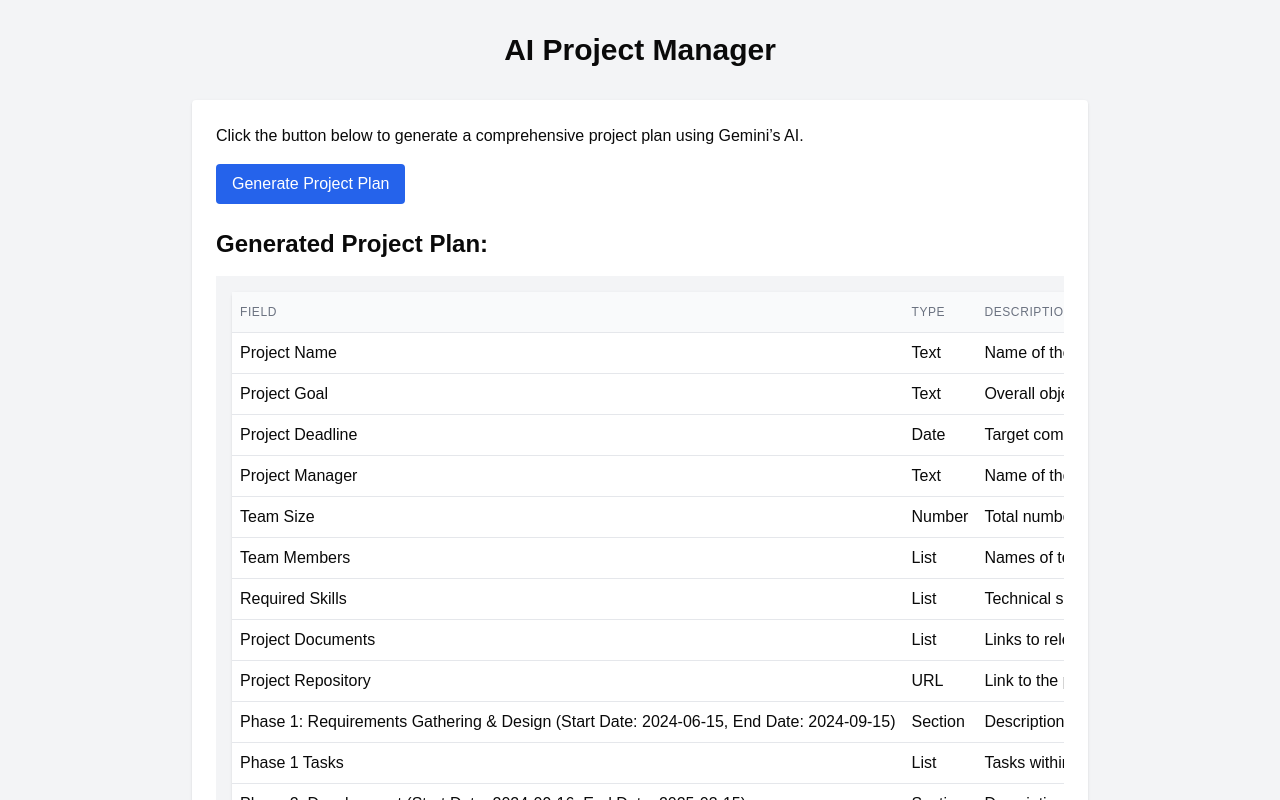
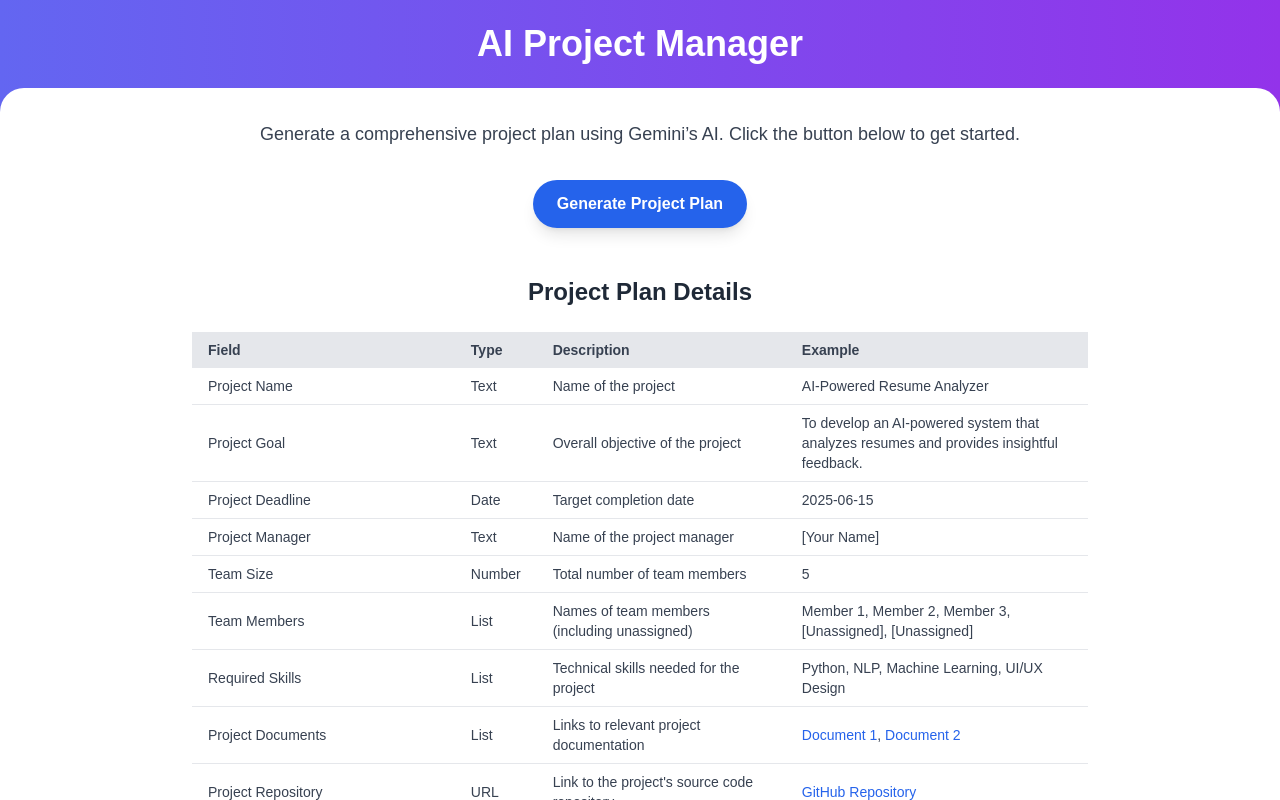
Before and after one commit to deepak9285/Internify, a Next.js app: page /projects/joinProjectTeam/chat in a window 1280 px wide. Both pictures are taken after a click on the button "Generate Project Plan". Shown: the top 800 px of the page. Built offline with nearby package versions, Linux system fonts and the light colour scheme; no server answers.

Commit message:
Add new functionality to improve application performance

```diff
--- a/src/app/projects/joinProjectTeam/chat/page.js
+++ b/src/app/projects/joinProjectTeam/chat/page.js
@@ -64,7 +64,7 @@ export default function AIProjectManager() {
     setLoading(true);
     setResponse(null);
 
-    // Example: map tasks (using task title from tempData)
+    // Map tasks (using task title from tempData)
     const taskDescriptions = tempData.project.tasks
       .map(() => tempData.task.task)
       .join(", ");
@@ -89,218 +89,216 @@ export default function AIProjectManager() {
   };
 
   return (
-    <div className="min-h-screen bg-gray-100 p-8 space-y-8">
-      <h1 className="text-3xl font-bold text-center">AI Project Manager</h1>
+    <div className="min-h-screen w-full bg-gradient-to-r from-indigo-500 to-purple-600 flex flex-col">
+      {/* Header */}
+      <header className="w-full py-6 text-center">
+        <h1 className="text-4xl font-extrabold text-white">
+          AI Project Manager
+        </h1>
+      </header>
 
-      {/* AI Generated Project Plan Section */}
-      <div className="max-w-4xl mx-auto bg-white p-6 rounded shadow">
-        <p className="mb-4">
-          Click the button below to generate a comprehensive project plan using Gemini’s AI.
+      {/* Main Content */}
+      <main className="flex-grow bg-white rounded-t-3xl p-8 shadow-lg">
+        <div className="max-w-4xl mx-auto">
+          <p className="mb-8 text-center text-lg text-gray-700">
+            Generate a comprehensive project plan using Gemini’s AI.
+            Click the button below to get started.
           </p>
+          <div className="flex justify-center">
             <button
               onClick={generateProjectPlan}
-          className="px-4 py-2 bg-blue-600 text-white rounded hover:bg-blue-700 transition-colors"
+              className="flex items-center space-x-2 px-6 py-3 bg-blue-600 text-white font-semibold rounded-full shadow-lg hover:bg-blue-700 transition duration-300"
               disabled={loading}
             >
-          {loading ? "Generating..." : "Generate Project Plan"}
+              {loading && (
+                <svg
+                  className="animate-spin h-5 w-5 text-white"
+                  xmlns="http://www.w3.org/2000/svg"
+                  fill="none"
+                  viewBox="0 0 24 24"
+                >
+                  <circle
+                    className="opacity-25"
+                    cx="12"
+                    cy="12"
+                    r="10"
+                    stroke="currentColor"
+                    strokeWidth="4"
+                  ></circle>
+                  <path
+                    className="opacity-75"
+                    fill="currentColor"
+                    d="M4 12a8 8 0 018-8V0C5.373 0 0 5.373 0 12h4z"
+                  ></path>
+                </svg>
+              )}
+              <span>{loading ? "Generating..." : "Generate Project Plan"}</span>
             </button>
+          </div>
           {response && (
             <>
-            <div className="mt-6">
-              <h2 className="text-2xl font-semibold mb-4">Generated Project Plan:</h2>
-
+              <section className="mt-12">
+                <h2 className="text-2xl font-bold text-gray-800 text-center mb-6">
+                  Project Plan Details
+                </h2>
+                <ProjectPlanTable />
+              </section>
+              <section className="mt-12">
+                <h2 className="text-3xl font-bold text-center text-gray-800 mb-6">
+                  Generated Project Plan
+                </h2>
+                <div className="prose prose-lg max-w-none">
+                  <ReactMarkdown>{response}</ReactMarkdown>
                 </div>
-            {/* Only show the table once we have a response */}
-            <ProjectPlanTable />
+              </section>
             </>
           )}
         </div>
+      </main>
     </div>
   );
 }
 
 function ProjectPlanTable() {
   return (
-    <div className="overflow-x-auto p-4 bg-gray-100">
-      <table className="min-w-full divide-y divide-gray-200 bg-white shadow rounded">
-        <thead className="bg-gray-50">
+    <div className="overflow-x-auto">
+      <table className="min-w-full text-sm text-left text-gray-700">
+        <thead className="bg-gray-200">
           <tr>
-            <th className="px-2 py-3 text-left text-xs font-medium text-gray-500 uppercase tracking-wider">
-              Field
-            </th>
-            <th className="px-2 py-3 text-left text-xs font-medium text-gray-500 uppercase tracking-wider">
-              Type
-            </th>
-            <th className="px-2 py-3 text-left text-xs font-medium text-gray-500 uppercase tracking-wider">
-              Description
-            </th>
-            <th className="px-2 py-3 text-left text-xs font-medium text-gray-500 uppercase tracking-wider">
-              Example
-            </th>
+            <th className="px-4 py-2">Field</th>
+            <th className="px-4 py-2">Type</th>
+            <th className="px-4 py-2">Description</th>
+            <th className="px-4 py-2">Example</th>
           </tr>
         </thead>
-        <tbody className="divide-y divide-gray-200">
-          {/* Project Information */}
+        <tbody className="bg-white divide-y divide-gray-200">
           <tr>
-            <td className="px-2 py-2 whitespace-nowrap">Project Name</td>
-            <td className="px-2 py-2 whitespace-nowrap">Text</td>
-            <td className="px-2 py-2 whitespace-nowrap">Name of the project</td>
-            <td className="px-2 py-2 whitespace-nowrap">AI-Powered Resume Analyzer</td>
+            <td className="px-4 py-2">Project Name</td>
+            <td className="px-4 py-2">Text</td>
+            <td className="px-4 py-2">Name of the project</td>
+            <td className="px-4 py-2">AI-Powered Resume Analyzer</td>
           </tr>
           <tr>
-            <td className="px-2 py-2 whitespace-nowrap">Project Goal</td>
-            <td className="px-2 py-2 whitespace-nowrap">Text</td>
-            <td className="px-2 py-2 whitespace-nowrap">Overall objective of the project</td>
-            <td className="px-2 py-2 whitespace-nowrap">
-              To develop an AI-powered system that analyzes resumes and provides insightful feedback to improve candidate applications.
+            <td className="px-4 py-2">Project Goal</td>
+            <td className="px-4 py-2">Text</td>
+            <td className="px-4 py-2">Overall objective of the project</td>
+            <td className="px-4 py-2">
+              To develop an AI-powered system that analyzes resumes and provides insightful feedback.
             </td>
           </tr>
           <tr>
-            <td className="px-2 py-2 whitespace-nowrap">Project Deadline</td>
-            <td className="px-2 py-2 whitespace-nowrap">Date</td>
-            <td className="px-2 py-2 whitespace-nowrap">Target completion date</td>
-            <td className="px-2 py-2 whitespace-nowrap">2025-06-15</td>
+            <td className="px-4 py-2">Project Deadline</td>
+            <td className="px-4 py-2">Date</td>
+            <td className="px-4 py-2">Target completion date</td>
+            <td className="px-4 py-2">2025-06-15</td>
           </tr>
           <tr>
-            <td className="px-2 py-2 whitespace-nowrap">Project Manager</td>
-            <td className="px-2 py-2 whitespace-nowrap">Text</td>
-            <td className="px-2 py-2 whitespace-nowrap">Name of the project manager</td>
-            <td className="px-2 py-2 whitespace-nowrap">[Your Name]</td>
+            <td className="px-4 py-2">Project Manager</td>
+            <td className="px-4 py-2">Text</td>
+            <td className="px-4 py-2">Name of the project manager</td>
+            <td className="px-4 py-2">[Your Name]</td>
           </tr>
           <tr>
-            <td className="px-2 py-2 whitespace-nowrap">Team Size</td>
-            <td className="px-2 py-2 whitespace-nowrap">Number</td>
-            <td className="px-2 py-2 whitespace-nowrap">Total number of team members</td>
-            <td className="px-2 py-2 whitespace-nowrap">5</td>
+            <td className="px-4 py-2">Team Size</td>
+            <td className="px-4 py-2">Number</td>
+            <td className="px-4 py-2">Total number of team members</td>
+            <td className="px-4 py-2">5</td>
           </tr>
           <tr>
-            <td className="px-2 py-2 whitespace-nowrap">Team Members</td>
-            <td className="px-2 py-2 whitespace-nowrap">List</td>
-            <td className="px-2 py-2 whitespace-nowrap">Names of team members (including unassigned)</td>
-            <td className="px-2 py-2 whitespace-nowrap">
-              Member 1, Member 2, Member 3, [Unassigned], [Unassigned]
-            </td>
+            <td className="px-4 py-2">Team Members</td>
+            <td className="px-4 py-2">List</td>
+            <td className="px-4 py-2">Names of team members (including unassigned)</td>
+            <td className="px-4 py-2">Member 1, Member 2, Member 3, [Unassigned], [Unassigned]</td>
           </tr>
           <tr>
-            <td className="px-2 py-2 whitespace-nowrap">Required Skills</td>
-            <td className="px-2 py-2 whitespace-nowrap">List</td>
-            <td className="px-2 py-2 whitespace-nowrap">Technical skills needed for the project</td>
-            <td className="px-2 py-2 whitespace-nowrap">
-              Python, NLP, Machine Learning, UI/UX Design
-            </td>
+            <td className="px-4 py-2">Required Skills</td>
+            <td className="px-4 py-2">List</td>
+            <td className="px-4 py-2">Technical skills needed for the project</td>
+            <td className="px-4 py-2">Python, NLP, Machine Learning, UI/UX Design</td>
           </tr>
           <tr>
-            <td className="px-2 py-2 whitespace-nowrap">Project Documents</td>
-            <td className="px-2 py-2 whitespace-nowrap">List</td>
-            <td className="px-2 py-2 whitespace-nowrap">Links to relevant project documentation</td>
-            <td className="px-2 py-2 whitespace-nowrap">
-              <a
-                href="https://example.com/project-doc1.pdf"
-                className="text-blue-500 hover:underline"
-                target="_blank"
-                rel="noopener noreferrer"
-              >
-                https://example.com/project-doc1.pdf
+            <td className="px-4 py-2">Project Documents</td>
+            <td className="px-4 py-2">List</td>
+            <td className="px-4 py-2">Links to relevant project documentation</td>
+            <td className="px-4 py-2">
+              <a href="https://example.com/project-doc1.pdf" className="text-blue-600 hover:underline" target="_blank" rel="noopener noreferrer">
+                Document 1
               </a>,{" "}
-              <a
-                href="https://example.com/project-doc2.pdf"
-                className="text-blue-500 hover:underline"
-                target="_blank"
-                rel="noopener noreferrer"
-              >
-                https://example.com/project-doc2.pdf
+              <a href="https://example.com/project-doc2.pdf" className="text-blue-600 hover:underline" target="_blank" rel="noopener noreferrer">
+                Document 2
               </a>
             </td>
           </tr>
           <tr>
-            <td className="px-2 py-2 whitespace-nowrap">Project Repository</td>
-            <td className="px-2 py-2 whitespace-nowrap">URL</td>
-            <td className="px-2 py-2 whitespace-nowrap">Link to the project's source code repository</td>
-            <td className="px-2 py-2 whitespace-nowrap">
-              <a
-                href="https://github.com/example/resume-analyzer"
-                className="text-blue-500 hover:underline"
-                target="_blank"
-                rel="noopener noreferrer"
-              >
-                https://github.com/example/resume-analyzer
+            <td className="px-4 py-2">Project Repository</td>
+            <td className="px-4 py-2">URL</td>
+            <td className="px-4 py-2">Link to the project's source code repository</td>
+            <td className="px-4 py-2">
+              <a href="https://github.com/example/resume-analyzer" className="text-blue-600 hover:underline" target="_blank" rel="noopener noreferrer">
+                GitHub Repository
               </a>
             </td>
           </tr>
-          {/* Project Phases */}
           <tr>
-            <td className="px-2 py-2 whitespace-nowrap">
-              Phase 1: Requirements Gathering &amp; Design (Start Date: 2024-06-15, End Date: 2024-09-15)
+            <td className="px-4 py-2">
+              Phase 1: Requirements Gathering &amp; Design (Start: 2024-06-15, End: 2024-09-15)
             </td>
-            <td className="px-2 py-2 whitespace-nowrap">Section</td>
-            <td className="px-2 py-2 whitespace-nowrap">Description of the phase</td>
-            <td className="px-2 py-2 whitespace-nowrap">
-              Define project scope, detailed specifications, UI/UX design, database schema design, and initial architecture.
+            <td className="px-4 py-2">Section</td>
+            <td className="px-4 py-2">Define project scope, detailed specs, UI/UX design, and initial architecture.</td>
+            <td className="px-4 py-2">
+              Documentation, UI Mockups, Database Schema, Architecture Diagram
             </td>
           </tr>
           <tr>
-            <td className="px-2 py-2 whitespace-nowrap">Phase 1 Tasks</td>
-            <td className="px-2 py-2 whitespace-nowrap">List</td>
-            <td className="px-2 py-2 whitespace-nowrap">Tasks within Phase 1</td>
-            <td className="px-2 py-2 whitespace-nowrap">
-              Detailed Requirements Document, Database Design, UI/UX Mockups, System Architecture Diagram
+            <td className="px-4 py-2">Phase 1 Tasks</td>
+            <td className="px-4 py-2">List</td>
+            <td className="px-4 py-2">Tasks within Phase 1</td>
+            <td className="px-4 py-2">
+              Requirements Document, Database Design, UI/UX Mockups, Architecture Diagram
             </td>
           </tr>
           <tr>
-            <td className="px-2 py-2 whitespace-nowrap">
-              Phase 2: Development (Start Date: 2024-09-16, End Date: 2025-03-15)
+            <td className="px-4 py-2">
+              Phase 2: Development (Start: 2024-09-16, End: 2025-03-15)
             </td>
-            <td className="px-2 py-2 whitespace-nowrap">Section</td>
-            <td className="px-2 py-2 whitespace-nowrap">Description of the phase</td>
-            <td className="px-2 py-2 whitespace-nowrap">
-              Implement the AI model, develop the backend and frontend, integrate the NLP and ML components.
+            <td className="px-4 py-2">Section</td>
+            <td className="px-4 py-2">Develop AI model, backend, frontend, and integrate NLP/ML components.</td>
+            <td className="px-4 py-2">
+              Data Collection, Model Training, API Development, Frontend Integration
             </td>
           </tr>
           <tr>
-            <td className="px-2 py-2 whitespace-nowrap">Phase 2 Tasks</td>
-            <td className="px-2 py-2 whitespace-nowrap">List</td>
-            <td className="px-2 py-2 whitespace-nowrap">Tasks within Phase 2</td>
-            <td className="px-2 py-2 whitespace-nowrap">
-              Data Collection and Preprocessing, NLP Model Development, ML Model Training and Evaluation, Backend API Development, Frontend Development, Integration Testing
+            <td className="px-4 py-2">Phase 2 Tasks</td>
+            <td className="px-4 py-2">List</td>
+            <td className="px-4 py-2">Tasks within Phase 2</td>
+            <td className="px-4 py-2">
+              Data Collection, NLP Model, ML Training, API, Frontend, Integration Testing
             </td>
           </tr>
           <tr>
-            <td className="px-2 py-2 whitespace-nowrap">
-              Phase 3: Testing and Deployment (Start Date: 2025-03-16, End Date: 2025-06-15)
+            <td className="px-4 py-2">
+              Phase 3: Testing and Deployment (Start: 2025-03-16, End: 2025-06-15)
             </td>
-            <td className="px-2 py-2 whitespace-nowrap">Section</td>
-            <td className="px-2 py-2 whitespace-nowrap">Description of the phase</td>
-            <td className="px-2 py-2 whitespace-nowrap">
-              Thorough testing (unit, integration, system), bug fixing, deployment to a production environment.
+            <td className="px-4 py-2">Section</td>
+            <td className="px-4 py-2">Test, fix bugs, and deploy to production.</td>
+            <td className="px-4 py-2">
+              Unit Testing, Integration Testing, UAT, Deployment, Documentation
             </td>
           </tr>
           <tr>
-            <td className="px-2 py-2 whitespace-nowrap">Phase 3 Tasks</td>
-            <td className="px-2 py-2 whitespace-nowrap">List</td>
-            <td className="px-2 py-2 whitespace-nowrap">Tasks within Phase 3</td>
-            <td className="px-2 py-2 whitespace-nowrap">
-              Unit Testing, Integration Testing, System Testing, User Acceptance Testing (UAT), Deployment, Documentation
-            </td>
-          </tr>
-          {/* Risk & Communication */}
-          <tr>
-            <td className="px-2 py-2 whitespace-nowrap">Risk Management</td>
-            <td className="px-2 py-2 whitespace-nowrap">Section</td>
-            <td className="px-2 py-2 whitespace-nowrap">
-              Potential risks and mitigation strategies.
-            </td>
-            <td className="px-2 py-2 whitespace-nowrap">
-              Data bias in training data (Mitigation: careful data selection and bias detection techniques), Model accuracy issues (Mitigation: rigorous testing and model tuning), Project delays (Mitigation: Agile methodology, regular progress monitoring)
+            <td className="px-4 py-2">Risk Management</td>
+            <td className="px-4 py-2">Section</td>
+            <td className="px-4 py-2">Potential risks and mitigation strategies.</td>
+            <td className="px-4 py-2">
+              Data bias, model accuracy, project delays (Mitigations: careful data selection, testing, Agile practices)
             </td>
           </tr>
           <tr>
-            <td className="px-2 py-2 whitespace-nowrap">Communication Plan</td>
-            <td className="px-2 py-2 whitespace-nowrap">Section</td>
-            <td className="px-2 py-2 whitespace-nowrap">
-              How communication will be managed within the team and with stakeholders.
-            </td>
-            <td className="px-2 py-2 whitespace-nowrap">
-              Weekly team meetings, progress reports, regular updates to stakeholders.
+            <td className="px-4 py-2">Communication Plan</td>
+            <td className="px-4 py-2">Section</td>
+            <td className="px-4 py-2">Plan for team and stakeholder communication.</td>
+            <td className="px-4 py-2">
+              Weekly meetings, progress reports, stakeholder updates.
             </td>
           </tr>
         </tbody>
```
Lines whose indentation alone changed are shown as unchanged.
